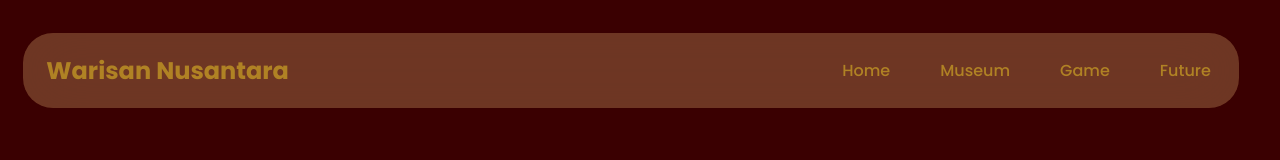
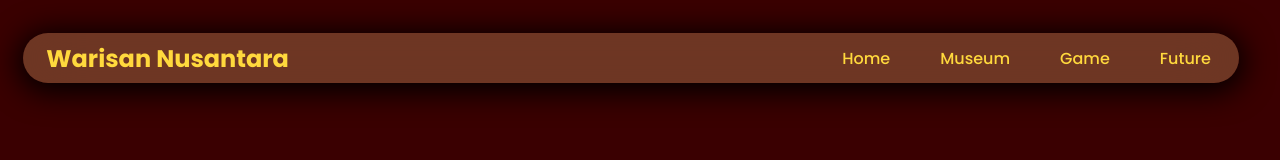
Before and after one commit to daffa-aditya-p/design-web, a plain HTML site: page index.html in a window 1280 px wide. Shown: the top 160 px of the page. Drawn offline with Linux system fonts and the light colour scheme.

Commit message:
Update style.css

```diff
--- a/style.css
+++ b/style.css
@@ -20,12 +20,12 @@ nav {
   align-items: center;
   gap: 500px;
   padding: 0 15px 0 10px;
-  background-color: #925a3b;
-  opacity: 60%;
-  backdrop-filter: blur(30px);
+  background-color: rgba(146, 90, 59, 0.6);
   border-radius: 30px;
   width: 100%;
-  height: 75px;
+  height: 50px;
+  backdrop-filter: blur(30px);
+  box-shadow: 0 4px 30px 5px rgba(0,0,0,1);
 }
 
 h1 {
```
